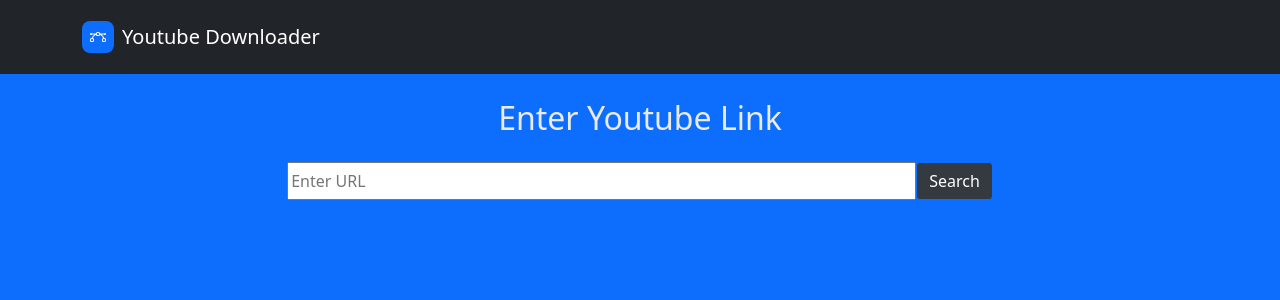
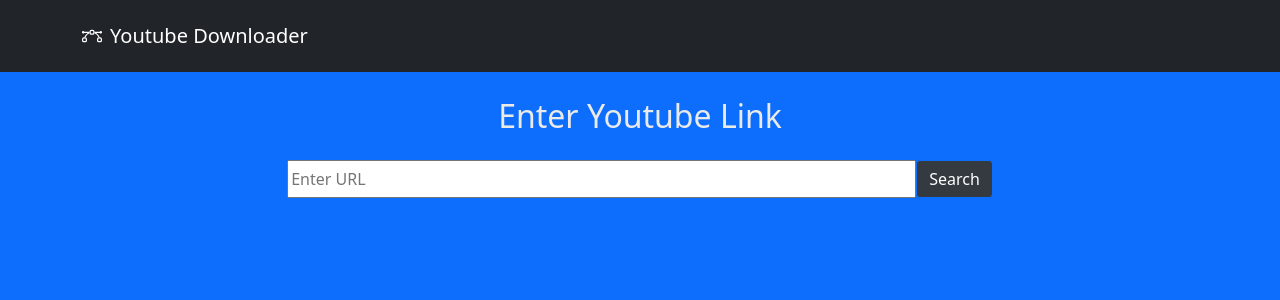
Before and after one commit to PranavTyagi-3/Youtube-downloader, a Flask app: page / in a window 1280 px wide. Shown: the top 300 px of the page. Run offline with Flask 2, Linux system fonts and the light colour scheme; some libraries are stand-ins or nearby versions.

Commit message:
Update index.html

```diff
--- a/templates/index.html
+++ b/templates/index.html
@@ -8,7 +8,6 @@
     <link rel="stylesheet" href="static/assets/bootstrap/css/bootstrap.min.css">
     <link rel="stylesheet" href="static/assets/fonts/fontawesome-all.min.css">
     <link rel="stylesheet" href="static/assets/css/Banner-Heading-Image-images.css">
-    <link rel="stylesheet" href="static/assets/css/Navbar-Right-Links-Dark-icons.css">
     <link rel="stylesheet" href="static/assets/css/styles.css">
 </head>
 
```
